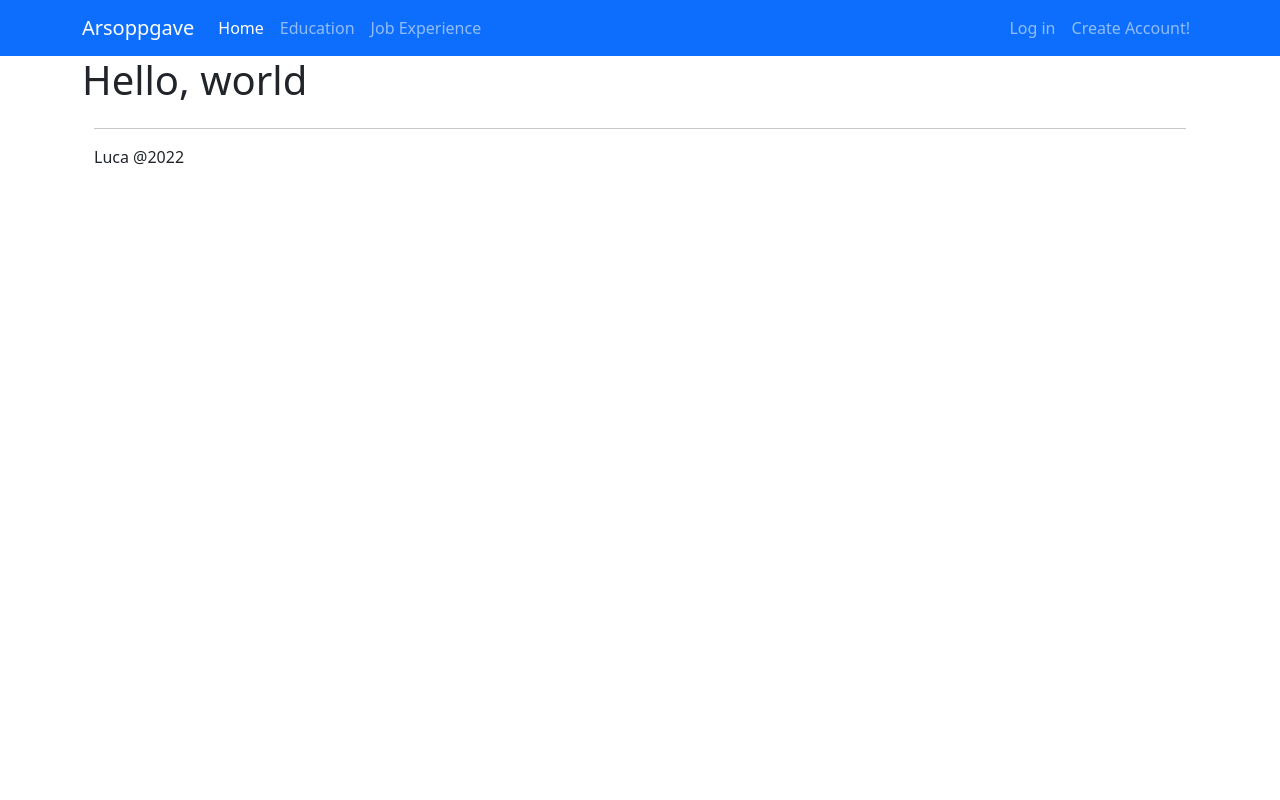
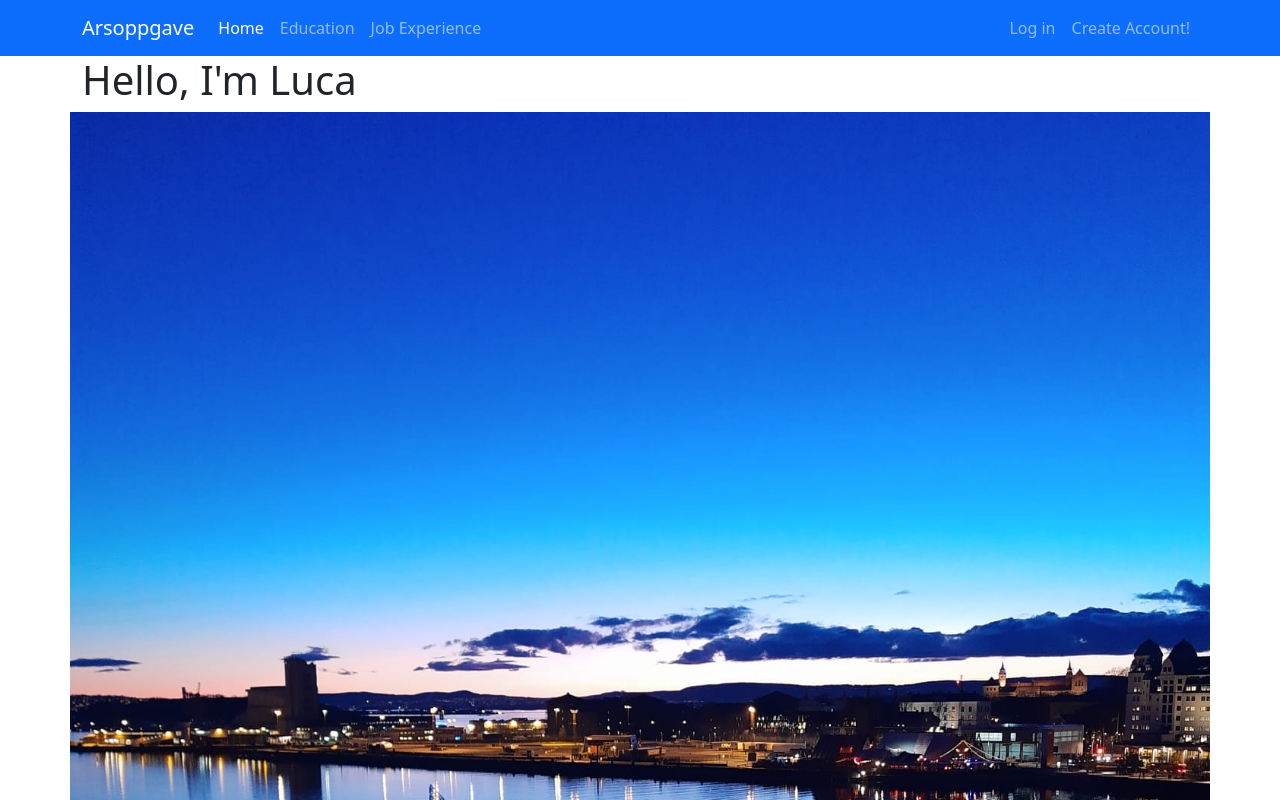
Before and after one commit to AnInternetTroll/arsoppgave.desktop, a Next.js app: page / in a window 1280 px wide. Shown: the top 800 px of the page. Built offline with nearby package versions, Linux system fonts and the light colour scheme.

Commit message:
Add picture

```diff
--- a/pages/index.tsx
+++ b/pages/index.tsx
@@ -1,5 +1,6 @@
 import type { NextPage } from "next";
 import Head from "next/head";
+import Image from "next/image";
 
 export const Home: NextPage = () => {
 	return (
@@ -9,7 +10,8 @@ export const Home: NextPage = () => {
 					Home
 				</title>
 			</Head>
-			<h1>Hello, world</h1>
+			<h1>Hello, I'm Luca</h1>
+			<Image src="/luca.jpeg" width={1500} height={2000} />
 		</>
 	);
 };
```
Also changed, not shown: public/luca.jpeg (added).
